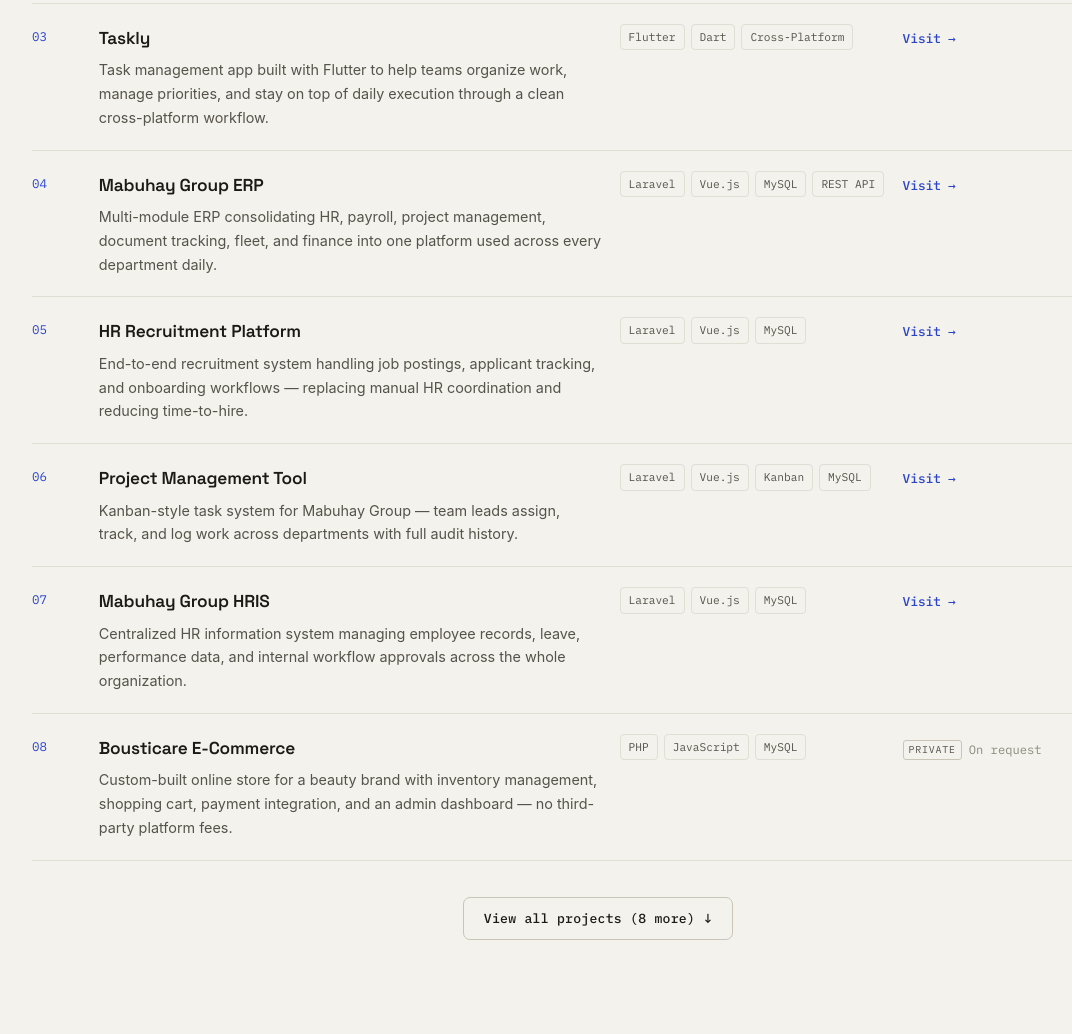
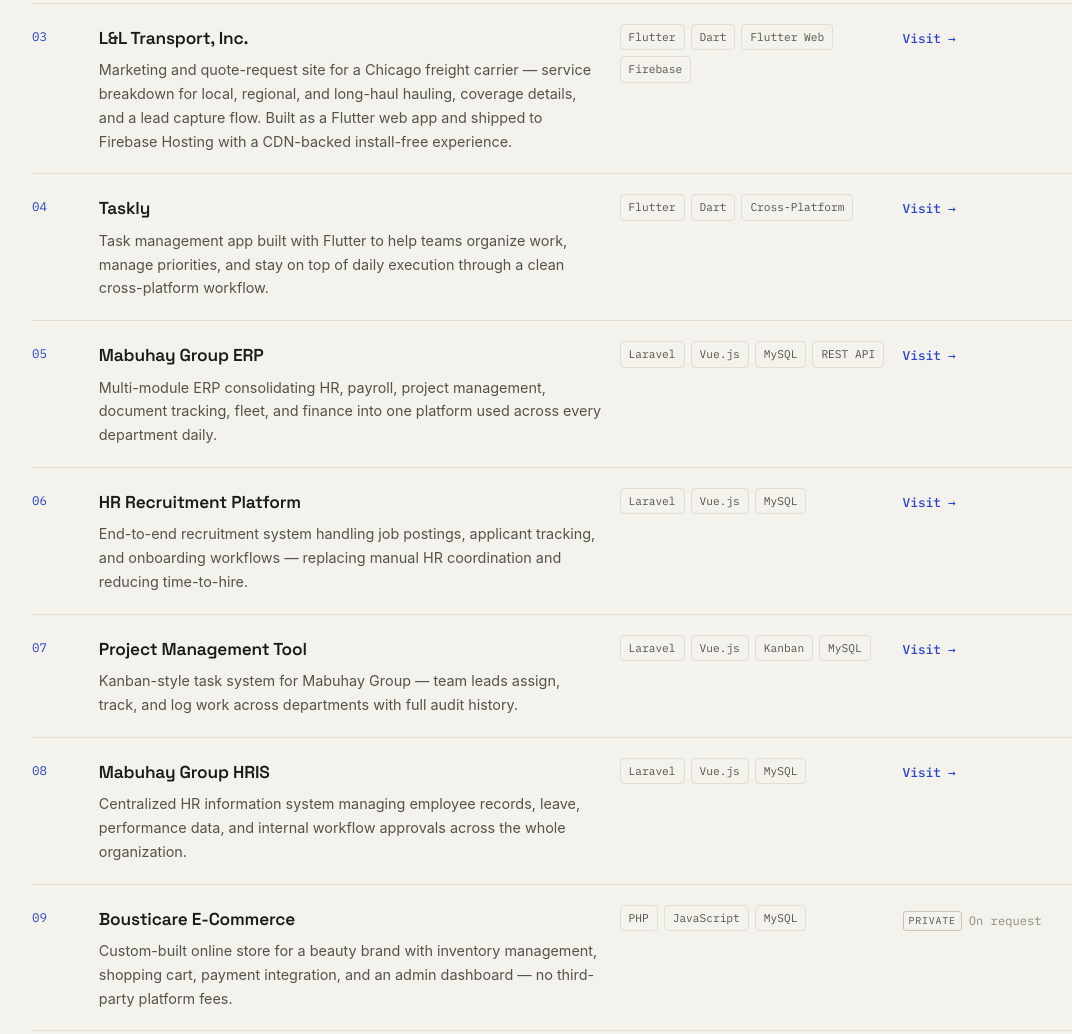
Before and after one commit to jasonomacabrahan/jasonomacabrahan.github.io, a plain HTML site: page index.html in a window 1280 px wide. Shown: the part 1498-2532 px from the top of the page, without its empty margins (42-1114 px from the left). Drawn offline with Linux system fonts and the light colour scheme.

Commit message:
Add L&L Transport project: marketing site for freight carrier with Flutter and Firebase

```diff
--- a/index.html
+++ b/index.html
@@ -818,6 +818,16 @@
                             <tr>
                                 <td class="c-no">03</td>
                                 <td class="c-proj">
+                                    <h3>L&amp;L Transport, Inc.</h3>
+                                    <p>Marketing and quote-request site for a Chicago freight carrier — service breakdown for local, regional, and long-haul hauling, coverage details, and a lead capture flow. Built as a Flutter web app and shipped to Firebase Hosting with a CDN-backed install-free experience.</p>
+                                </td>
+                                <td class="c-stack"><div class="project-tags"><span class="tag">Flutter</span><span class="tag">Dart</span><span class="tag">Flutter Web</span><span class="tag">Firebase</span></div></td>
+                                <td class="c-link"><a href="https://landltransportinc.com/" class="project-link" target="_blank" rel="noopener noreferrer">Visit <span class="arw">→</span></a></td>
+                            </tr>
+
+                            <tr>
+                                <td class="c-no">04</td>
+                                <td class="c-proj">
                                     <h3>Taskly</h3>
                                     <p>Task management app built with Flutter to help teams organize work, manage priorities, and stay on top of daily execution through a clean cross-platform workflow.</p>
                                 </td>
@@ -826,7 +836,7 @@
                             </tr>
 
                             <tr>
-                                <td class="c-no">04</td>
+                                <td class="c-no">05</td>
                                 <td class="c-proj">
                                     <h3>Mabuhay Group ERP</h3>
                                     <p>Multi-module ERP consolidating HR, payroll, project management, document tracking, fleet, and finance into one platform used across every department daily.</p>
@@ -836,7 +846,7 @@
                             </tr>
 
                             <tr>
-                                <td class="c-no">05</td>
+                                <td class="c-no">06</td>
                                 <td class="c-proj">
                                     <h3>HR Recruitment Platform</h3>
                                     <p>End-to-end recruitment system handling job postings, applicant tracking, and onboarding workflows — replacing manual HR coordination and reducing time-to-hire.</p>
@@ -846,7 +856,7 @@
                             </tr>
 
                             <tr>
-                                <td class="c-no">06</td>
+                                <td class="c-no">07</td>
                                 <td class="c-proj">
                                     <h3>Project Management Tool</h3>
                                     <p>Kanban-style task system for Mabuhay Group — team leads assign, track, and log work across departments with full audit history.</p>
@@ -856,7 +866,7 @@
                             </tr>
 
                             <tr>
-                                <td class="c-no">07</td>
+                                <td class="c-no">08</td>
                                 <td class="c-proj">
                                     <h3>Mabuhay Group HRIS</h3>
                                     <p>Centralized HR information system managing employee records, leave, performance data, and internal workflow approvals across the whole organization.</p>
@@ -866,7 +876,7 @@
                             </tr>
 
                             <tr>
-                                <td class="c-no">08</td>
+                                <td class="c-no">09</td>
                                 <td class="c-proj">
                                     <h3>Bousticare E-Commerce</h3>
                                     <p>Custom-built online store for a beauty brand with inventory management, shopping cart, payment integration, and an admin dashboard — no third-party platform fees.</p>
@@ -877,7 +887,7 @@
 
                             <!-- Hidden (revealed via "View all") -->
                             <tr class="hidden-project">
-                                <td class="c-no">09</td>
+                                <td class="c-no">10</td>
                                 <td class="c-proj">
                                     <h3>Payroll Management System</h3>
                                     <p>Automated payroll handling salary computation, tax deductions, allowances, and payslip generation — eliminating spreadsheet errors and cutting processing time.</p>
@@ -887,7 +897,7 @@
                             </tr>
 
                             <tr class="hidden-project">
-                                <td class="c-no">10</td>
+                                <td class="c-no">11</td>
                                 <td class="c-proj">
                                     <h3>Disbursing System</h3>
                                     <p>Fund disbursement platform with multi-level approval workflows, payment records, and a full transaction audit trail — accountability at every fund release.</p>
@@ -897,7 +907,7 @@
                             </tr>
 
                             <tr class="hidden-project">
-                                <td class="c-no">11</td>
+                                <td class="c-no">12</td>
                                 <td class="c-proj">
                                     <h3>Document Tracking System</h3>
                                     <p>Internal document routing tracking status, processing history, and office-to-office handoffs — visibility into paper trails that were impossible to monitor before.</p>
@@ -907,7 +917,7 @@
                             </tr>
 
                             <tr class="hidden-project">
-                                <td class="c-no">12</td>
+                                <td class="c-no">13</td>
                                 <td class="c-proj">
                                     <h3>Cooperative Finance System</h3>
                                     <p>End-to-end cooperative management covering member records, loan tracking, savings accounts, financial transactions, and automated operational reporting.</p>
@@ -917,7 +927,7 @@
                             </tr>
 
                             <tr class="hidden-project">
-                                <td class="c-no">13</td>
+                                <td class="c-no">14</td>
                                 <td class="c-proj">
                                     <h3>Quarry Management System</h3>
                                     <p>Operations platform tracking material extraction, equipment usage, job orders, and daily production — replacing manual logbooks with real-time dashboards.</p>
@@ -927,7 +937,7 @@
                             </tr>
 
                             <tr class="hidden-project">
-                                <td class="c-no">14</td>
+                                <td class="c-no">15</td>
                                 <td class="c-proj">
                                     <h3>Fleet Management System</h3>
                                     <p>Vehicle fleet platform handling trip scheduling, driver assignment, maintenance records, and real-time status — full visibility across the fleet for ops managers.</p>
@@ -937,7 +947,7 @@
                             </tr>
 
                             <tr class="hidden-project">
-                                <td class="c-no">15</td>
+                                <td class="c-no">16</td>
                                 <td class="c-proj">
                                     <h3>NIMOS ERP</h3>
                                     <p>Full ERP web platform for a water utility — billing management, meter reading, customer records, reporting dashboards, and cross-department coordination.</p>
@@ -947,7 +957,7 @@
                             </tr>
 
                             <tr class="hidden-project">
-                                <td class="c-no">16</td>
+                                <td class="c-no">17</td>
                                 <td class="c-proj">
                                     <h3>Boston.gov.ph</h3>
                                     <p>Official municipal website for Boston, Davao Oriental — news, public services, and announcements through a mobile-friendly, CMS-powered portal.</p>
```
